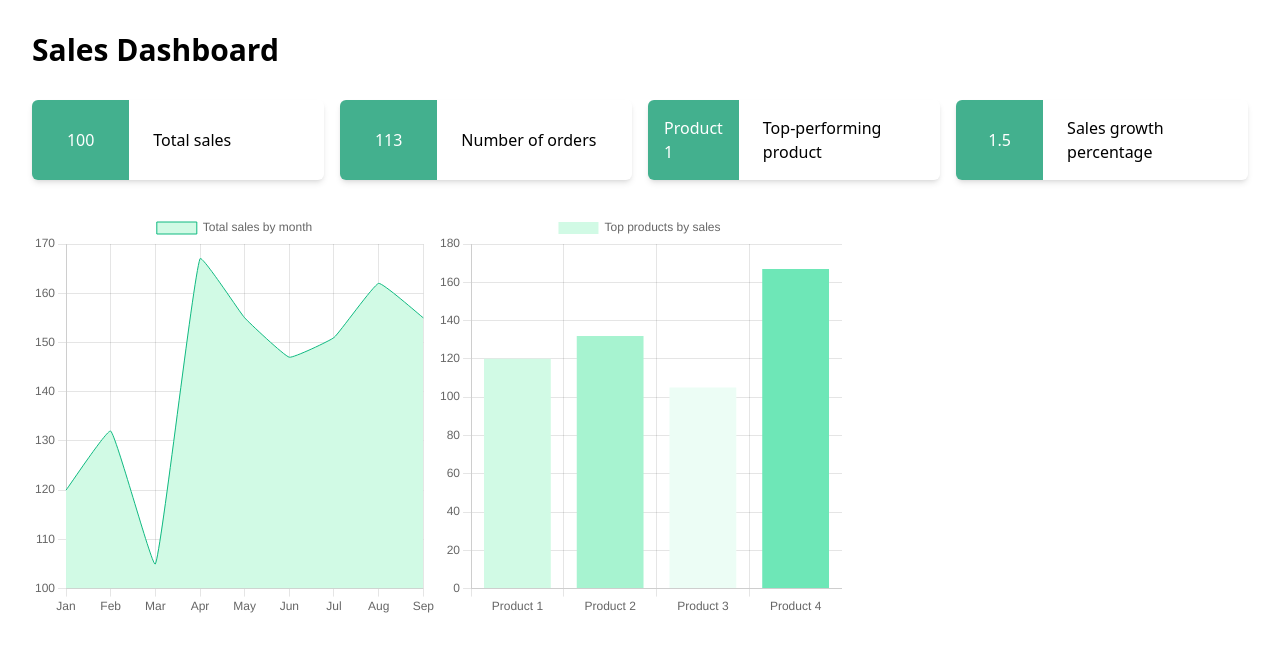
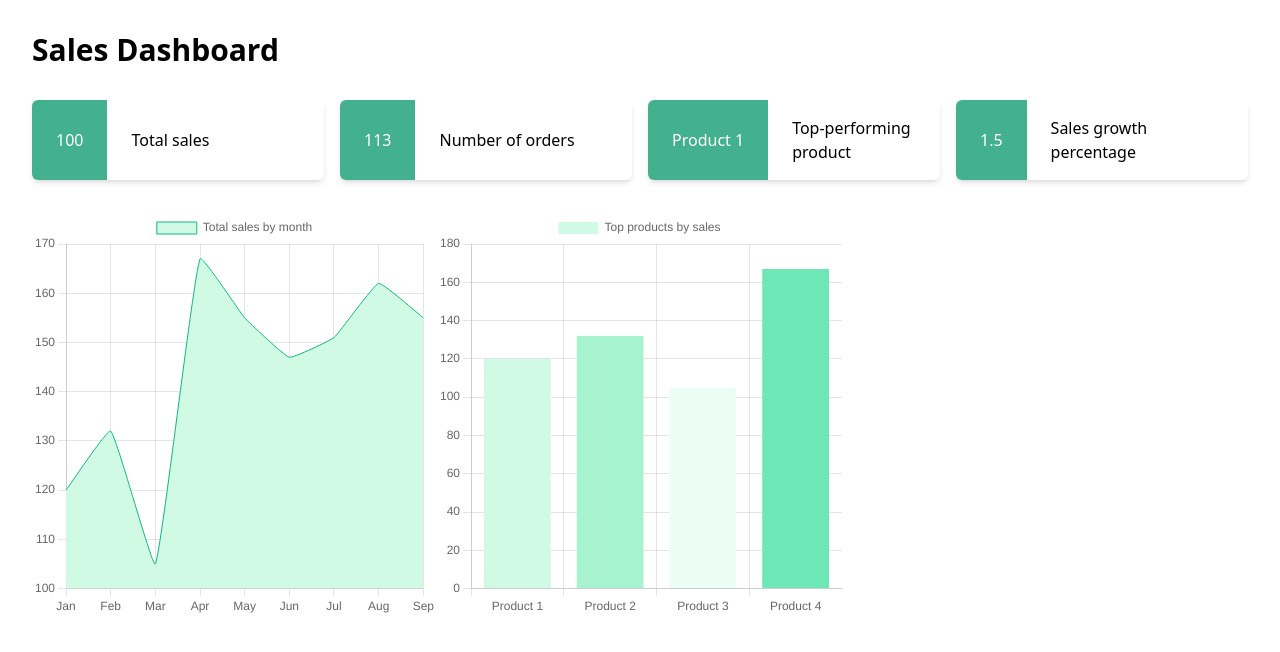
Before and after one commit to hannashylina/sales-dashboard, a Vue app: page / in a window 1280 px wide. Shown: the top 652 px of the page. Built offline with nearby package versions, Linux system fonts and the light colour scheme.

Commit message:
Changed layout for dashboard card to fit product name

```diff
--- a/src/components/Card.vue
+++ b/src/components/Card.vue
@@ -6,7 +6,7 @@ const props = defineProps({
 
 <template>
     <div class="flex items-stretch flex-row justify-start shadow-md rounded-md">
-        <p class="p-4 flex w-1/3 items-center justify-center bg-emerald-600/75 text-white rounded-l-md">{{data.value}}</p>
+        <p class="py-4 px-6 flex whitespace-nowrap items-center justify-center bg-emerald-600/75 text-white rounded-l-md">{{data.value}}</p>
         <p class="py-4 px-6 grow flex items-center">{{data.name}}</p>
     </div>
 </template>
```
